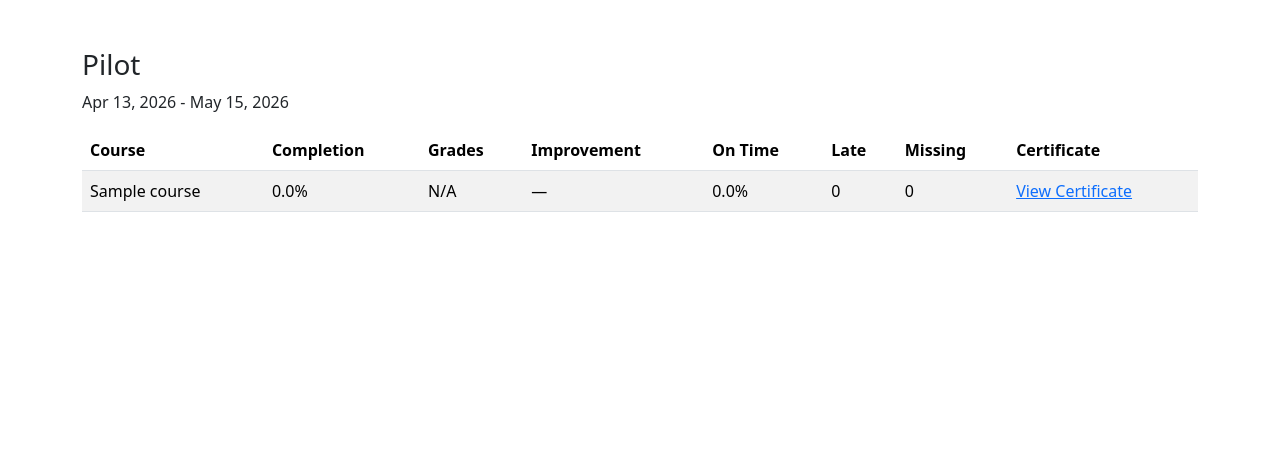
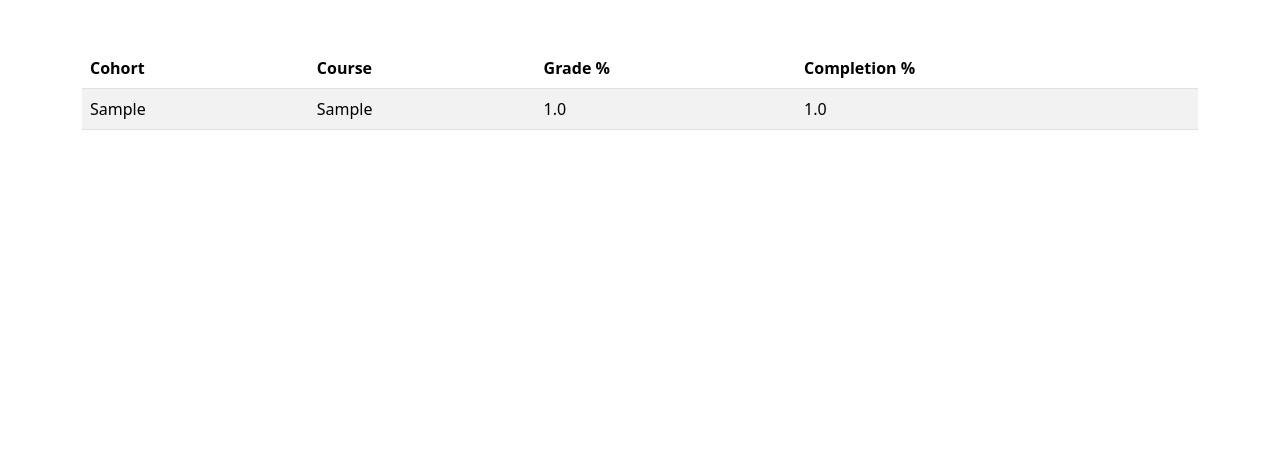
Before and after one commit to codeforpakistan/d4wee, a Django app: page /students/1/ in a window 1280 px wide. Shown: the part 184-636 px from the top of the page. Run offline with Django 5.2, Linux system fonts and the light colour scheme; a user stored in the database is signed in; data comes from the database, SQL or seed files in the repository; tables that the repository leaves empty hold one stand-in row (values such as "Sample post"); some libraries are stand-ins or nearby versions.

Commit message:
Updated pages with new details table

```diff
--- a/app/templates/app/dashboard.html
+++ b/app/templates/app/dashboard.html
@@ -12,10 +12,10 @@
 
 {% block content %}
 
-  {% if enrollments %}
+  {% if grades %}
   <section class="my-5">
     <h3>My Courses</h3>
-    {% include 'app/includes/enrollment_table.html' with link_to_classroom=True %}
+    {% include 'app/includes/student_report.html' with personal=False %}
   </section>
   {% endif %}
 
--- a/app/templates/app/includes/enrollment_table.html
+++ b/app/templates/app/includes/enrollment_table.html
@@ -3,18 +3,15 @@
   <thead>
     <tr>
       <th>Course</th>
+      <th>Cohort</th>
       <th>Completion</th>
       <th>Grades</th>
       <th>Improvement</th>
-      <th>On Time</th>
-      <th>Late</th>
-      <th>Missing</th>
       <th>Certificate</th>
     </tr>
   </thead>
   <tbody>
     {% for enrollment in enrollments %}
-    {% if enrollment.registration == registration %}
     <tr class="align-middle">
       <td>
         {% if link_to_classroom %}
@@ -26,26 +23,16 @@
         {% endif %}
       </td>
       <td>
+        {{ enrollment.registration.cohort.name }}
+      </td>
+      <td>
         {{ enrollment.completion_rate|floatformat:1 }}%
       </td>
       <td>
         {% if enrollment.overall_average_score %}{{ enrollment.overall_average_score|floatformat:1 }}%{% else %}N/A{% endif %}
       </td>
       <td>
-        {% if enrollment.improvement_rate is not None %} {# Simple colored text for all views #}
-          {% if enrollment.improvement_rate > 0 %} +{{ enrollment.improvement_rate|floatformat:1 }}%
-          {% elif enrollment.improvement_rate < 0 %} {{ enrollment.improvement_rate|floatformat:1 }}%
-          {% else %} 0% {% endif %}
-        {% else %} — {% endif %}
-      </td>
-      <td>
-        {{ enrollment.on_time_rate|floatformat:1 }}%
-      </td>
-      <td>
-        {{ enrollment.late_assignments_count }}
-      </td>
-      <td>
-        {{ enrollment.missing_assignments_count }}
+        {{ enrollment.improvement_rate }}
       </td>
       <td>
         {% if enrollment.certificate %}
@@ -68,7 +55,6 @@
         {% endif %}
       </td>
     </tr>
-    {% endif %}
     {% endfor %}
   </tbody>
 </table>
--- /dev/null
+++ b/app/templates/app/includes/student_report.html
@@ -0,0 +1,41 @@
+{% if grades %}
+<table class="table table-striped table-hover">
+  <thead>
+    <tr>
+      {% if personal %}
+      <th>Student</th>
+      <th>Email</th>
+      {% endif %}
+      <th>Cohort</th>
+      <th>Course</th>
+      <th>Grade %</th>
+      {% if attendance %}
+      <th>Attendance %</th>
+      {% endif %}
+      <th>Completion %</th>
+    </tr>
+  </thead>
+  <tbody>
+    {% for grade in grades %}
+    <tr class="align-middle">
+      {% if personal %}
+      <td>{{ grade.student }}</td>
+      <td>{{ grade.email }}</td>
+      {% endif %}
+      <td>{{ grade.cohort }}</td>
+      <td>{{ grade.course|default:'' }}</td>
+      <td>{{ grade.grade|default:0 }}</td>
+      {% if attendance %}
+      <td>{{ grade.attendance|default:0 }}</td>
+      {% endif %}
+      <td>{{ grade.completion|default:0 }}</td>
+    </tr>
+    {% endfor %}
+  </tbody>
+</table>
+{% else %}
+<div>
+  <h3>No grades found</h3>
+  <p>No grade data is available yet.</p>
+</div>
+{% endif %}
--- a/app/templates/app/student_detail.html
+++ b/app/templates/app/student_detail.html
@@ -7,23 +7,5 @@
 {% endblock %}
 {% block content %}
 <!-- Course Enrollments Grouped by Cohort -->
-
-{% for registration in registrations %}
-<!-- Cohort Header -->
-<div class="mb-3">
-  <h3>{{ registration.cohort }}</h3>
-  <p>
-    <span>{{ registration.cohort.start_date|date:"M d, Y" }} - {{ registration.cohort.end_date|date:"M d, Y" }}</span>
-  </p>
-  {% if enrollments %}
-    {% include 'app/includes/enrollment_table.html' %}
-  {% else %}
-  <div>
-    <h3>No enrollments found</h3>
-    <p>This student is not enrolled in any courses</p>
-  </div>
-  {% endif %}
-</div>
-{% endfor %}
-
+{% include 'app/includes/student_report.html' with personal=False attendance=False %}
 {% endblock %}
--- a/app/views/students.py
+++ b/app/views/students.py
@@ -7,8 +7,7 @@ from django.core.paginator import Paginator, EmptyPage, PageNotAnInteger
 from django.conf import settings
 from app.models import (
     Student,
-    Registration,
-    Enrollment,
+    StudentReport,
     Cohort,
 )
 
@@ -67,8 +66,9 @@ def student_detail(request, google_id):
 
     # Get student with comprehensive prefetching
     student = Student.objects.get(google_id=google_id)
-    registrations = Registration.objects.filter(student=student).prefetch_related('cohort')
-    enrollments = Enrollment.objects.filter(registration__in=registrations).prefetch_related('course','certificate','registration__student')
+    grades = StudentReport.objects.filter(email=student.email)
+    # registrations = Registration.objects.filter(student=student).prefetch_related('cohort')
+    # enrollments = Enrollment.objects.filter(registration__in=registrations).prefetch_related('course','certificate','registration__student')
 
 
     # Group enrollments by cohort
@@ -89,8 +89,9 @@ def student_detail(request, google_id):
 
     context = {
         "student": student,
-        "enrollments": enrollments,
-        "registrations": registrations,
+        'grades': grades
+        # "enrollments": enrollments,
+        # "registrations": registrations,
         # "total_enrollments": student.enrollment_count,
         # "avg_completion": student.average_completion_rate,
         # "avg_score": student.average_score,
```
Also changed, not shown: app/templates/app/console.html (+1 -39 lines), app/views/console.py (+13 -14 lines), app/views/dashboard.py (+8 -4 lines).
